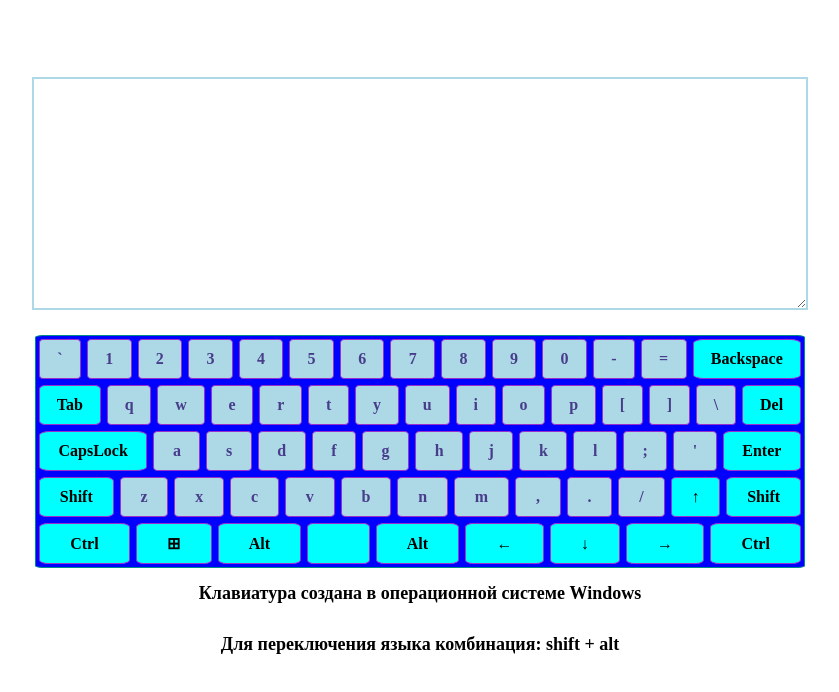
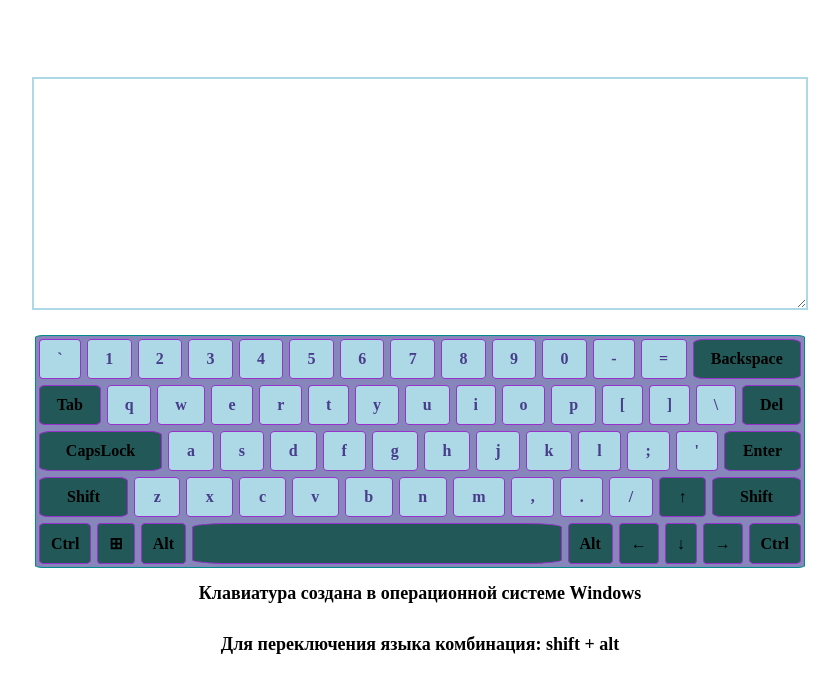
Before and after one commit to ValeryiaSp/virtual-keyboard, a website: page index.html in a window 1280 px wide. Shown: the whole page, without its empty margins (220-1059 px from the left). Drawn offline with Linux system fonts and the light colour scheme.

Commit message:
fix: fix animation for keys

```diff
--- a/package.json
+++ b/package.json
@@ -16,5 +16,9 @@
   "bugs": {
     "url": "https://github.com/ValeryiaSp/virtual-keyboard/issues"
   },
-  "homepage": "https://github.com/ValeryiaSp/virtual-keyboard#readme"
+  "homepage": "https://github.com/ValeryiaSp/virtual-keyboard#readme",
+  "devDependencies": {
+    "eslint": "^8.39.0",
+    "eslint-config-airbnb": "^19.0.4"
+  }
 }
--- a/script.js
+++ b/script.js
@@ -580,15 +580,21 @@ function prepareKeyboardRow(row) {
     const keyEl = document.createElement('div');
     keyEl.classList.add('keyboard__key');
 
-
-    if(item.isFunctional) {
-     keyEl.classList.add('keyboard__key--functionalKey')
+    if (item.isFunctional) {
+      keyEl.classList.add('keyboard__key--functionalKey');
     }
 
-   /* if(['ShiftRight', 'ShiftLeft','CapsLock','Backspase'].includes(item.eventCode)) {
-       keyEl.setAttribute("flex-grow", "2")
-   } */
+    if (
+      ['ShiftRight', 'ShiftLeft', 'CapsLock', 'Backspase'].includes(
+        item.eventCode
+      )
+    ) {
+      keyEl.classList.add('keyboard__key--bigger');
+    }
 
+    if (item.eventCode === 'Space') {
+      keyEl.classList.add('keyboard__key--spaceKey');
+    }
 
     keyEl.setAttribute('data-code', item.eventCode);
 
@@ -650,7 +656,7 @@ function prepareKeyboardRow(row) {
     altWrapper.appendChild(altShiftCaps);
 
     keyEl.appendChild(mainWrapper);
-    keyEl.appendChild(altWrapper)
+    keyEl.appendChild(altWrapper);
     rowEl.appendChild(keyEl);
   });
 
@@ -686,6 +692,8 @@ function handleLanguageSwitch(event) {
 }
 
 function keyEventHandler(event) {
+  // const inputText = document.querySelector('textarea');
+  // inputText = event.key;
 
   if (event.repeat) {
     return;
@@ -811,18 +819,18 @@ function renderKeyboard() {
 function systemExplanation() {
   const typeOfSystem = document.createElement('div');
   typeOfSystem.className = 'typeOfSystem';
-  typeOfSystem.innerText = "Клавиатура создана в операционной системе Windows"
+  typeOfSystem.innerText = 'Клавиатура создана в операционной системе Windows';
   document.body.appendChild(typeOfSystem);
 }
 
 function functionalityExplanation() {
   const langKeysShortcut = document.createElement('div');
   langKeysShortcut.className = 'keysShortcut';
-  langKeysShortcut.innerText = "Для переключения языка комбинация: shift + alt"
+  langKeysShortcut.innerText = 'Для переключения языка комбинация: shift + alt';
   document.body.appendChild(langKeysShortcut);
 }
 
 renderTextArea();
 renderKeyboard();
-systemExplanation ();
+systemExplanation();
 functionalityExplanation();
--- a/style.css
+++ b/style.css
@@ -17,7 +17,7 @@ html, body {
   width: 60%;
   margin: 0 auto;
   text-align: center;
-  background-color: blue;
+  background-color: rgb(134, 134, 187);
   border: 1px solid darkcyan;
   border-radius: 1%;
 }
@@ -100,19 +100,19 @@ html, body {
 }
 
 .keyboard__key--pressed {
-  background-color: rgb(115, 101, 202);
+  background-color: rgb(108, 93, 206);
   color: lightblue;
   border-radius: 30%;
-  transition: all 0.3s ease-in-out;
+  transition: all 0.1s ease-in-out;
 }
 
 .keyboard__key--functionalKey {
   color: black;
-  background-color: aqua;
+  background-color: rgb(34, 88, 88);
 }
 
 .keyboard__key--bigger {
-  width: 14%;
+  flex-grow: 2;
 }
 
 .keyboard__key--spaceKey{
```
Also changed, not shown: 1 other file.
